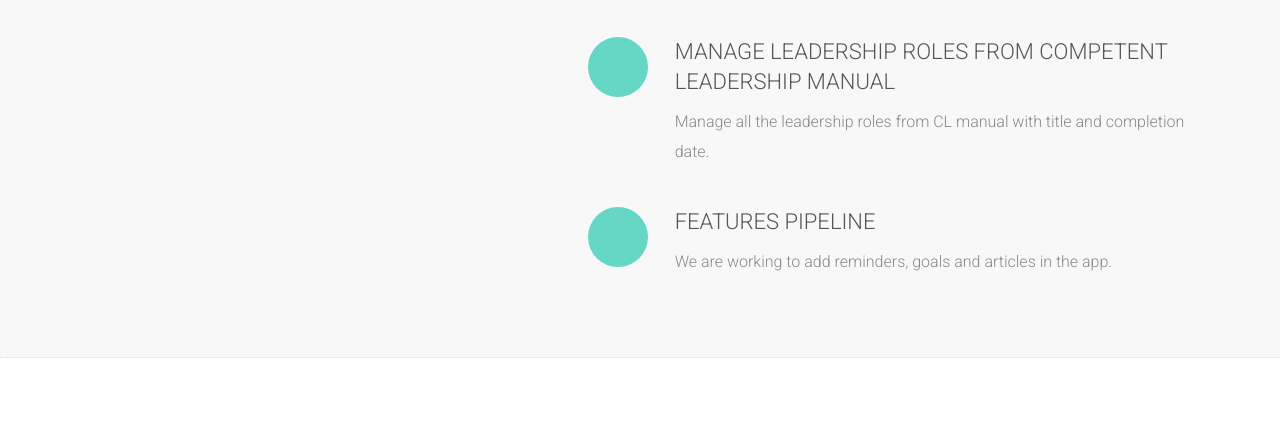
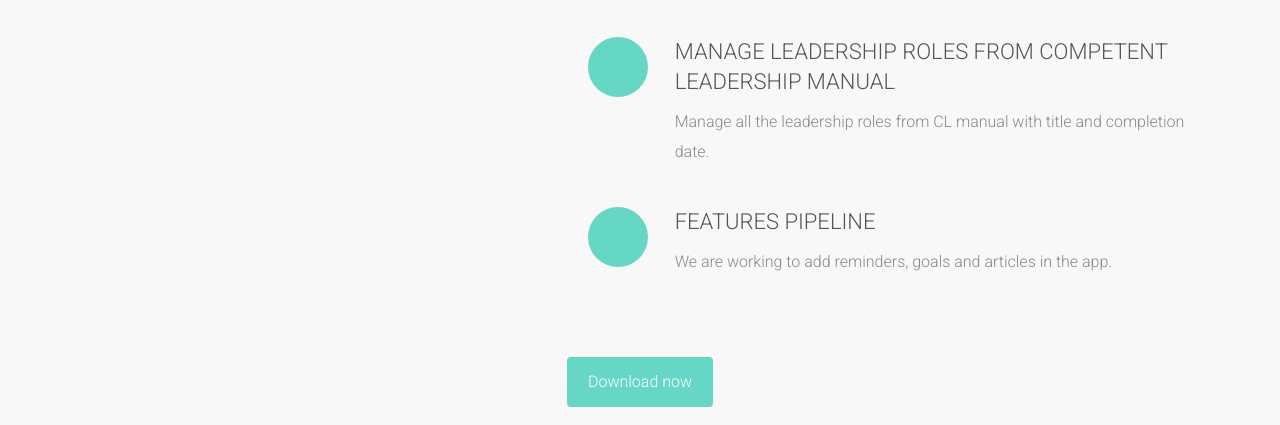
Before and after one commit to kNeerajPro/kNeerajPro.github.io, a plain HTML site: page index.html in a window 1280 px wide. Shown: the part 524-949 px from the top of the page. Drawn offline with Linux system fonts and the light colour scheme.

Commit message:
Add download button

```diff
--- a/index.html
+++ b/index.html
@@ -86,6 +86,11 @@
 
 	                </div>
 	            </div>
+	            <div class="row">
+	            	<div class="col-sm-12 section-bottom-button wow fadeInUp">
+                        <a class="btn btn-link-1 scroll-link" href="https://play.google.com/store/apps/details?id=com.cocoagarage.application.goodspeaks&hl=en">Download now</a>
+	            	</div>
+	            </div>
 	        </div>
         </div>
 
```
